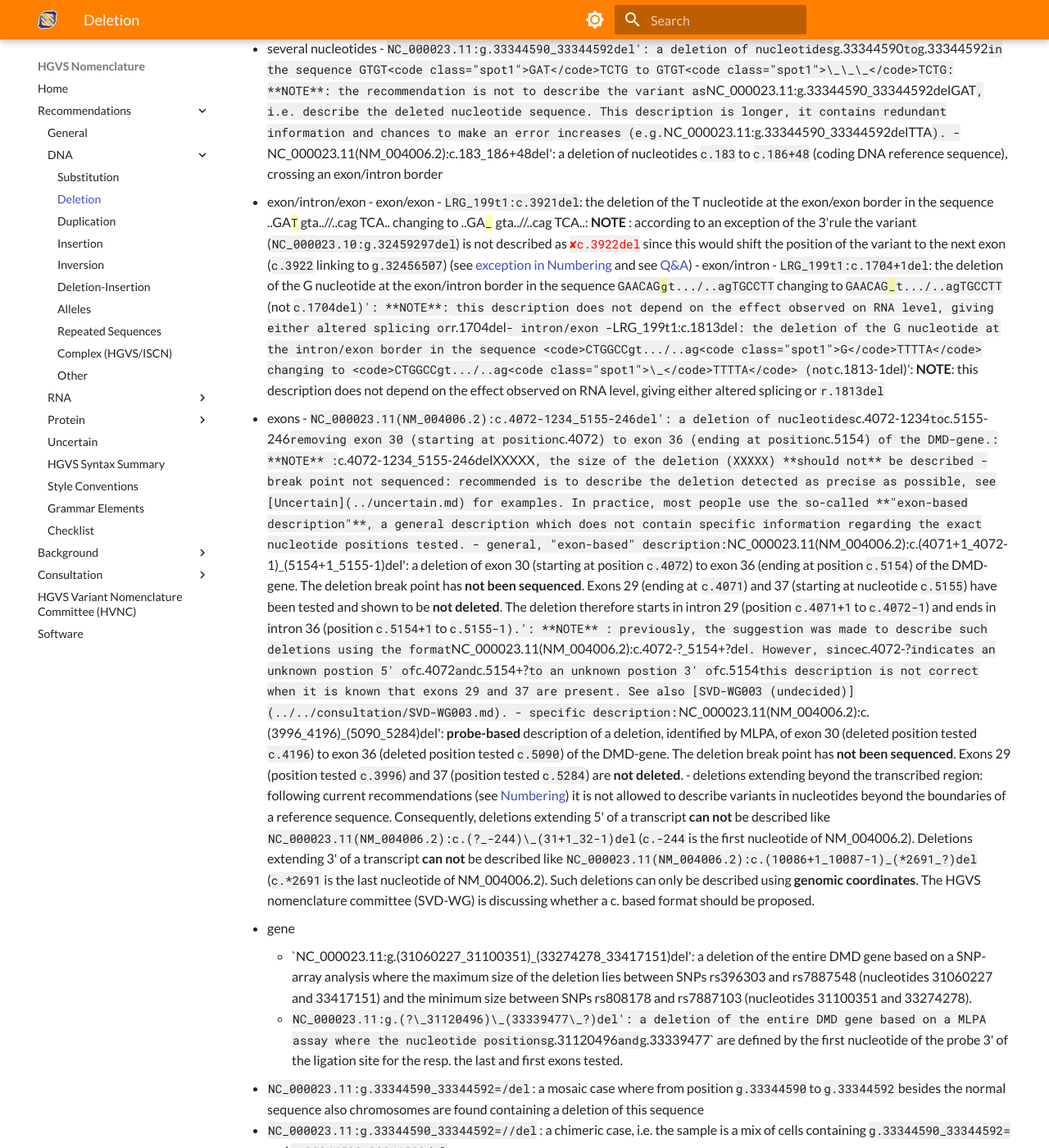
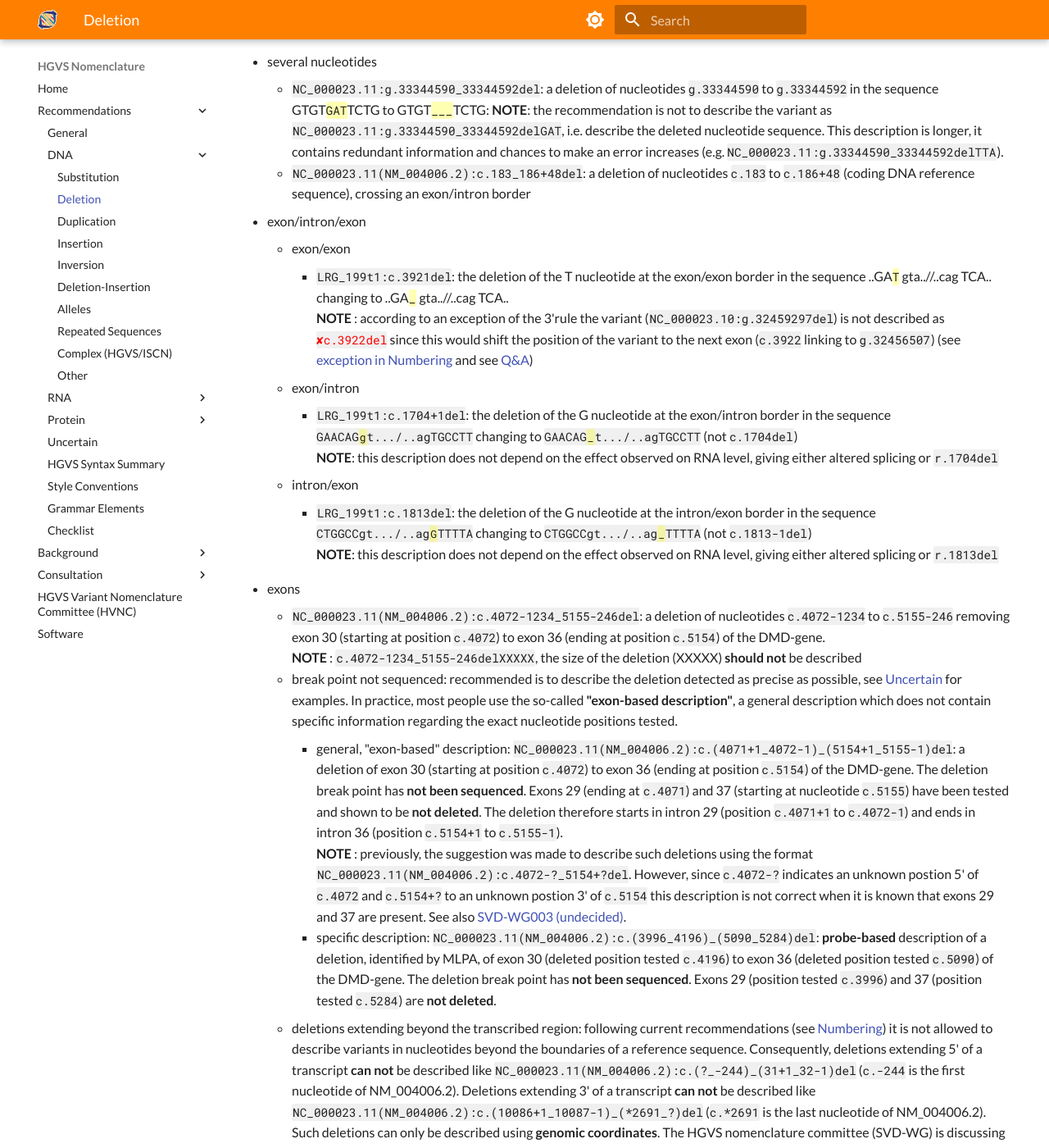
Before and after one commit to HGVSnomenclature/hgvs-nomenclature, an MkDocs documentation site: the page built from docs/recommendations/DNA/deletion.md, in a window 1280 px wide and 1400 px high, scrolled down 1361 px. Shown: the whole window at 82% size. Built offline with MkDocs 1.6.1 and Material for MkDocs 9.7.7, drawn with Linux system fonts in a browser that asks for light colours; some of the changed text lies outside the part shown.

Commit message:
Fix the DNA deletion page.
Fixed problems with indentation, backticks closed by single quotes,
 and underscores in variant descriptions escaped with a backslash.

```diff
--- a/docs/recommendations/DNA/deletion.md
+++ b/docs/recommendations/DNA/deletion.md
@@ -17,7 +17,7 @@ bin/pull-syntax -f docs/syntax.yaml dna.del
 - the `position(s)_deleted` should be listed from **5' to 3'**, e.g. `123_126` not `126_123`.
     - **exception**: when a circular genomic reference sequnce is used ("o" and "m" prefix) nucleotide positions may be listed from 3' to 5' when the deletion includes both the last and first nucleotides of the reference sequence
 - two variants separated by one or more nucleotides should be described individually and **not** as a "delins"
-        - exception: two variants separated by one nucleotide, together affecting one amino acid, should be described as a "delins" : **NOTE:** the SVD-WG has prepared a proposal to modify this recommendation (see [SVD-WG010](../../consultation/SVD-WG010.md)). The new proposal is: **two variants that are separated by two or fewer intervening nucleotides (that is, not including the variants themselves) should be described as a single "delins" variant**
+    - exception: two variants separated by one nucleotide, together affecting one amino acid, should be described as a "delins" : **NOTE:** the SVD-WG has prepared a proposal to modify this recommendation (see [SVD-WG010](../../consultation/SVD-WG010.md)). The new proposal is: **two variants that are separated by two or fewer intervening nucleotides (that is, not including the variants themselves) should be described as a single "delins" variant**
 - for all descriptions the **most 3' position** possible of the reference sequence is arbitrarily assigned to have been changed (**3'rule**)
     - **exception**: deletions around exon/exon junctions when identical nucleotides flank the junction (see [Numbering](../../background/numbering.md#DNAc)); : when `..GAT gta..//..cag TCA..` changes to `..GA_ gta..//..cag TCA..`, based on a coding DNA reference sequence the variant is described as `LRG_199t1:c.3921del` (`NC_000023.10:g.32459297del`) and not as <code class="invalid">c.3922del</code> (which would translate to `g.32456507del`)
 - † = see [Uncertain](../uncertain.md); when the postion and/or the sequence of a deletion has not been defined, a description may have a format like `g.(100_150)del(15)`
@@ -30,27 +30,32 @@ bin/pull-syntax -f docs/syntax.yaml dna.del
     - `NC_000023.11:g.32343183del` (3'rule): a deletion of the T at position `g.32343183` in the sequence CTAA<code class="spot1">TTTTTTTT</code>CAAT to CTAA<code class="spot1">TTTT_TTT</code>CAAT, i.e. the last T of the 8 nucleotide T-stretch running from position `g.32343176` to `g.32343183`
         - **NOTE**: the T nucleotide in `NC_000023.11:g.32343183` corresponds to the A nucleotide in `NM_004006.2:c.5690` a transcript annotated on the minus strand of the X-chromosome. However, applying the 3'rule, the deletion of this nucleotide based on a coding DNA reference sequence (transcript level) should be described as `NM_004006.2:c.5697del` (not as <code class="invalid">NM_004006.2:c.5690del</code>).
 - several nucleotides
-        - `NC_000023.11:g.33344590_33344592del': a deletion of nucleotides `g.33344590` to `g.33344592` in the sequence GTGT<code class="spot1">GAT</code>TCTG to GTGT<code class="spot1">\_\_\_</code>TCTG: **NOTE**: the recommendation is not to describe the variant as `NC_000023.11:g.33344590_33344592delGAT`, i.e. describe the deleted nucleotide sequence. This description is longer, it contains redundant information and chances to make an error increases (e.g. `NC_000023.11:g.33344590_33344592delTTA`).
-        - `NC_000023.11(NM_004006.2):c.183_186+48del': a deletion of nucleotides `c.183` to `c.186+48` (coding DNA reference sequence), crossing an exon/intron border
+    - `NC_000023.11:g.33344590_33344592del`: a deletion of nucleotides `g.33344590` to `g.33344592` in the sequence GTGT<code class="spot1">GAT</code>TCTG to GTGT<code class="spot1">___</code>TCTG: **NOTE**: the recommendation is not to describe the variant as `NC_000023.11:g.33344590_33344592delGAT`, i.e. describe the deleted nucleotide sequence. This description is longer, it contains redundant information and chances to make an error increases (e.g. `NC_000023.11:g.33344590_33344592delTTA`).
+    - `NC_000023.11(NM_004006.2):c.183_186+48del`: a deletion of nucleotides `c.183` to `c.186+48` (coding DNA reference sequence), crossing an exon/intron border
 
 - exon/intron/exon
-        - exon/exon
-            - `LRG_199t1:c.3921del`: the deletion of the T nucleotide at the exon/exon border in the sequence ..GA<code class="spot1">T</code> gta..//..cag TCA.. changing to ..GA<code class="spot1">\_</code> gta..//..cag TCA..: **NOTE** : according to an exception of the 3'rule the variant (`NC_000023.10:g.32459297del`) is not described as <code class="invalid">c.3922del</code> since this would shift the position of the variant to the next exon (`c.3922` linking to `g.32456507`) (see [exception in Numbering](../../background/numbering.md#DNAc) and see [Q&A](#6del))
-        - exon/intron
-            - `LRG_199t1:c.1704+1del`: the deletion of the G nucleotide at the exon/intron border in the sequence <code>GAACAG<code class="spot1">g</code>t.../..agTGCCTT</code> changing to <code>GAACAG<code class="spot1">\_</code>t.../..agTGCCTT</code> (not `c.1704del)': **NOTE**: this description does not depend on the effect observed on RNA level, giving either altered splicing or `r.1704del`
-        - intron/exon
-            - `LRG_199t1:c.1813del`: the deletion of the G nucleotide at the intron/exon border in the sequence <code>CTGGCCgt.../..ag<code class="spot1">G</code>TTTTA</code> changing to <code>CTGGCCgt.../..ag<code class="spot1">\_</code>TTTTA</code> (not `c.1813-1del)': **NOTE**: this description does not depend on the effect observed on RNA level, giving either altered splicing or `r.1813del`
+    - exon/exon
+        - `LRG_199t1:c.3921del`: the deletion of the T nucleotide at the exon/exon border in the sequence ..GA<code class="spot1">T</code> gta..//..cag TCA.. changing to ..GA<code class="spot1">\_</code> gta..//..cag TCA..<br>
+          **NOTE** : according to an exception of the 3'rule the variant (`NC_000023.10:g.32459297del`) is not described as <code class="invalid">c.3922del</code> since this would shift the position of the variant to the next exon (`c.3922` linking to `g.32456507`) (see [exception in Numbering](../../background/numbering.md#DNAc) and see [Q&A](#6del))
+    - exon/intron
+        - `LRG_199t1:c.1704+1del`: the deletion of the G nucleotide at the exon/intron border in the sequence <code>GAACAG<code class="spot1">g</code>t.../..agTGCCTT</code> changing to <code>GAACAG<code class="spot1">_</code>t.../..agTGCCTT</code> (not `c.1704del`)<br>
+          **NOTE**: this description does not depend on the effect observed on RNA level, giving either altered splicing or `r.1704del`
+    - intron/exon
+        - `LRG_199t1:c.1813del`: the deletion of the G nucleotide at the intron/exon border in the sequence <code>CTGGCCgt.../..ag<code class="spot1">G</code>TTTTA</code> changing to <code>CTGGCCgt.../..ag<code class="spot1">_</code>TTTTA</code> (not `c.1813-1del`)<br>
+          **NOTE**: this description does not depend on the effect observed on RNA level, giving either altered splicing or `r.1813del`
 
 - exons
-        - `NC_000023.11(NM_004006.2):c.4072-1234_5155-246del': a deletion of nucleotides `c.4072-1234` to `c.5155-246` removing exon 30 (starting at position `c.4072`) to exon 36 (ending at position `c.5154`) of the DMD-gene.: **NOTE** : `c.4072-1234_5155-246delXXXXX`, the size of the deletion (XXXXX) **should not** be described
-        - break point not sequenced: recommended is to describe the deletion detected as precise as possible, see [Uncertain](../uncertain.md) for examples. In practice, most people use the so-called **"exon-based description"**, a general description which does not contain specific information regarding the exact nucleotide positions tested.
-                - general, "exon-based" description: `NC_000023.11(NM_004006.2):c.(4071+1_4072-1)\_(5154+1_5155-1)del': a deletion of exon 30 (starting at position `c.4072`) to exon 36 (ending at position `c.5154`) of the DMD-gene. The deletion break point has **not been sequenced**. Exons 29 (ending at `c.4071`) and 37 (starting at nucleotide `c.5155`) have been tested and shown to be **not deleted**. The deletion therefore starts in intron 29 (position `c.4071+1` to `c.4072-1`) and ends in intron 36 (position `c.5154+1` to `c.5155-1).': **NOTE** : previously, the suggestion was made to describe such deletions using the format `NC_000023.11(NM_004006.2):c.4072-?\_5154+?del`. However, since `c.4072-?` indicates an unknown postion 5' of `c.4072`and`c.5154+?` to an unknown postion 3' of `c.5154` this description is not correct when it is known that exons 29 and 37 are present. See also [SVD-WG003 (undecided)](../../consultation/SVD-WG003.md).
-                - specific description: `NC_000023.11(NM_004006.2):c.(3996_4196)\_(5090_5284)del': **probe-based** description of a deletion, identified by MLPA, of exon 30 (deleted position tested `c.4196`) to exon 36 (deleted position tested `c.5090`) of the DMD-gene. The deletion break point has **not been sequenced**. Exons 29 (position tested `c.3996`) and 37 (position tested `c.5284`) are **not deleted**.
-        - deletions extending beyond the transcribed region: following current recommendations (see [Numbering](../../background/numbering.md)) it is not allowed to describe variants in nucleotides beyond the boundaries of a reference sequence. Consequently, deletions extending 5' of a transcript **can not** be described like `NC_000023.11(NM_004006.2):c.(?_-244)\_(31+1_32-1)del` (`c.-244` is the first nucleotide of NM_004006.2). Deletions extending 3' of a transcript **can not** be described like `NC_000023.11(NM_004006.2):c.(10086+1_10087-1)_(*2691_?)del` (`c.*2691` is the last nucleotide of NM_004006.2). Such deletions can only be described using **genomic coordinates**. The HGVS nomenclature committee (SVD-WG) is discussing whether a c. based format should be proposed.
+    - `NC_000023.11(NM_004006.2):c.4072-1234_5155-246del`: a deletion of nucleotides `c.4072-1234` to `c.5155-246` removing exon 30 (starting at position `c.4072`) to exon 36 (ending at position `c.5154`) of the DMD-gene.<br>
+      **NOTE** : `c.4072-1234_5155-246delXXXXX`, the size of the deletion (XXXXX) **should not** be described
+    - break point not sequenced: recommended is to describe the deletion detected as precise as possible, see [Uncertain](../uncertain.md) for examples. In practice, most people use the so-called **"exon-based description"**, a general description which does not contain specific information regarding the exact nucleotide positions tested.
+        - general, "exon-based" description: `NC_000023.11(NM_004006.2):c.(4071+1_4072-1)_(5154+1_5155-1)del`: a deletion of exon 30 (starting at position `c.4072`) to exon 36 (ending at position `c.5154`) of the DMD-gene. The deletion break point has **not been sequenced**. Exons 29 (ending at `c.4071`) and 37 (starting at nucleotide `c.5155`) have been tested and shown to be **not deleted**. The deletion therefore starts in intron 29 (position `c.4071+1` to `c.4072-1`) and ends in intron 36 (position `c.5154+1` to `c.5155-1`).<br>
+          **NOTE** : previously, the suggestion was made to describe such deletions using the format `NC_000023.11(NM_004006.2):c.4072-?_5154+?del`. However, since `c.4072-?` indicates an unknown postion 5' of `c.4072` and `c.5154+?` to an unknown postion 3' of `c.5154` this description is not correct when it is known that exons 29 and 37 are present. See also [SVD-WG003 (undecided)](../../consultation/SVD-WG003.md).
+        - specific description: `NC_000023.11(NM_004006.2):c.(3996_4196)_(5090_5284)del`: **probe-based** description of a deletion, identified by MLPA, of exon 30 (deleted position tested `c.4196`) to exon 36 (deleted position tested `c.5090`) of the DMD-gene. The deletion break point has **not been sequenced**. Exons 29 (position tested `c.3996`) and 37 (position tested `c.5284`) are **not deleted**.
+    - deletions extending beyond the transcribed region: following current recommendations (see [Numbering](../../background/numbering.md)) it is not allowed to describe variants in nucleotides beyond the boundaries of a reference sequence. Consequently, deletions extending 5' of a transcript **can not** be described like `NC_000023.11(NM_004006.2):c.(?_-244)_(31+1_32-1)del` (`c.-244` is the first nucleotide of NM_004006.2). Deletions extending 3' of a transcript **can not** be described like `NC_000023.11(NM_004006.2):c.(10086+1_10087-1)_(*2691_?)del` (`c.*2691` is the last nucleotide of NM_004006.2). Such deletions can only be described using **genomic coordinates**. The HGVS nomenclature committee (SVD-WG) is discussing whether a c. based format should be proposed.
 
 - gene
-    - `NC_000023.11:g.(31060227_31100351)\_(33274278_33417151)del': a deletion of the entire DMD gene based on a SNP-array analysis where the maximum size of the deletion lies between SNPs rs396303 and rs7887548 (nucleotides 31060227 and 33417151) and the minimum size between SNPs rs808178 and rs7887103 (nucleotides 31100351 and 33274278).
-    - `NC_000023.11:g.(?\_31120496)\_(33339477\_?)del': a deletion of the entire DMD gene based on a MLPA assay where the nucleotide positions `g.31120496` and `g.33339477` are defined by the first nucleotide of the probe 3' of the ligation site for the resp. the last and first exons tested.
+    - `NC_000023.11:g.(31060227_31100351)_(33274278_33417151)del`: a deletion of the entire DMD gene based on a SNP-array analysis where the maximum size of the deletion lies between SNPs rs396303 and rs7887548 (nucleotides 31060227 and 33417151) and the minimum size between SNPs rs808178 and rs7887103 (nucleotides 31100351 and 33274278).
+    - `NC_000023.11:g.(?_31120496)_(33339477_?)del`: a deletion of the entire DMD gene based on a MLPA assay where the nucleotide positions `g.31120496` and `g.33339477` are defined by the first nucleotide of the probe 3' of the ligation site for the resp. the last and first exons tested.
 - `NC_000023.11:g.33344590_33344592=/del` : a mosaic case where from position `g.33344590` to `g.33344592` besides the normal sequence also chromosomes are found containing a deletion of this sequence
 - `NC_000023.11:g.33344590_33344592=//del` : a chimeric case, i.e. the sample is a mix of cells containing `g.33344590_33344592=` and `g.33344590_33344592del`
 
```
